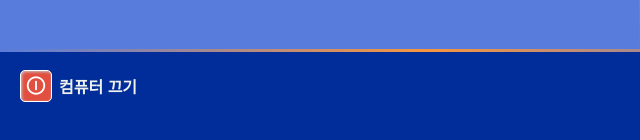
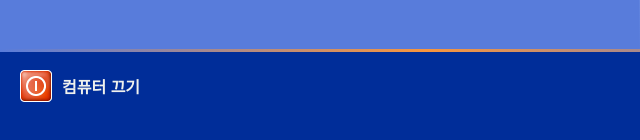
Before and after one commit to jaeyeong97/window-xp, a website: page index.html in a window 1280 px wide. Shown: the part 648-788 px from the top of the page, 0-640 px from the left. Drawn offline with nearby package versions, Linux system fonts and the light colour scheme; files that its build step writes are made by us from their sources.

Commit message:
icons changed

```diff
--- a/index.html
+++ b/index.html
@@ -129,9 +129,7 @@
       </div>
       <div class="turn-off">
         <button class="turn-off-btn">
-          <span class="material-symbols-outlined turn-off-icon">
-            do_not_disturb_on
-          </span>
+          <img class="turn-off-icon" alt="turn-off-icon" src="img/turnoff.png">
         </button>
         <div class="turn-off-text">컴퓨터 끄기</div>
       </div>
--- a/scss/loginScreen.scss
+++ b/scss/loginScreen.scss
@@ -243,21 +243,9 @@ $placeholder-color: #c7c7c7;
   display: flex;
   align-items: center;
   .turn-off-btn {
-    width: 32px;
-    height: 32px;
-    border-radius: 5px;
-    background-color: #e14f40;
-    border: 1px solid #fff;
-    box-shadow: 1px 2px 3px #082361;
-    box-shadow: inset 1px 1px 3px #c8c7c5;
-    margin-right: 7px;
+    margin-right: 10px;
     &:active {
-      box-shadow: inset 2px 2px 3px #6d6149;
-    }
-    .turn-off-icon {
-      font-size: 22px;
-      color: #fff;
-      transform: translateY(1.5px) translateX(-0.5px) rotate(90deg);
+      filter: brightness(0.8);
     }
   }
   .turn-off-text {
```
